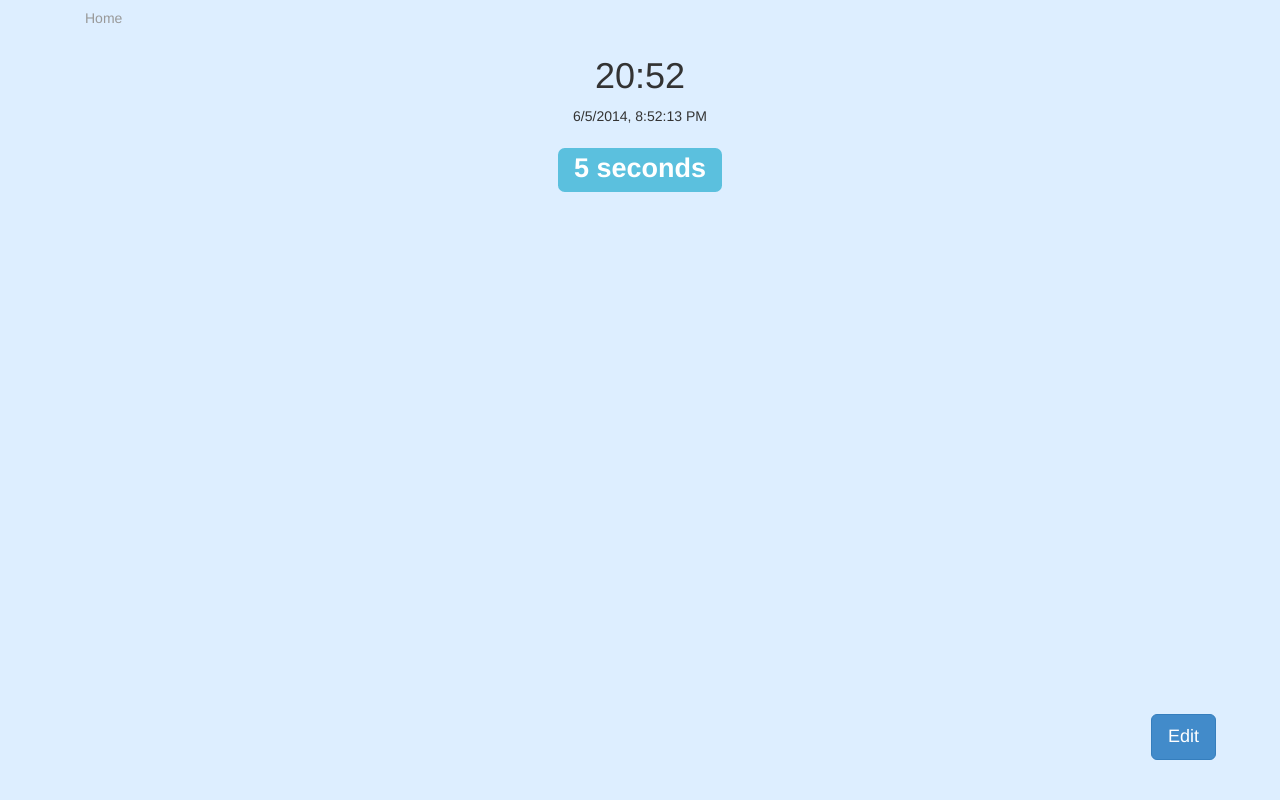
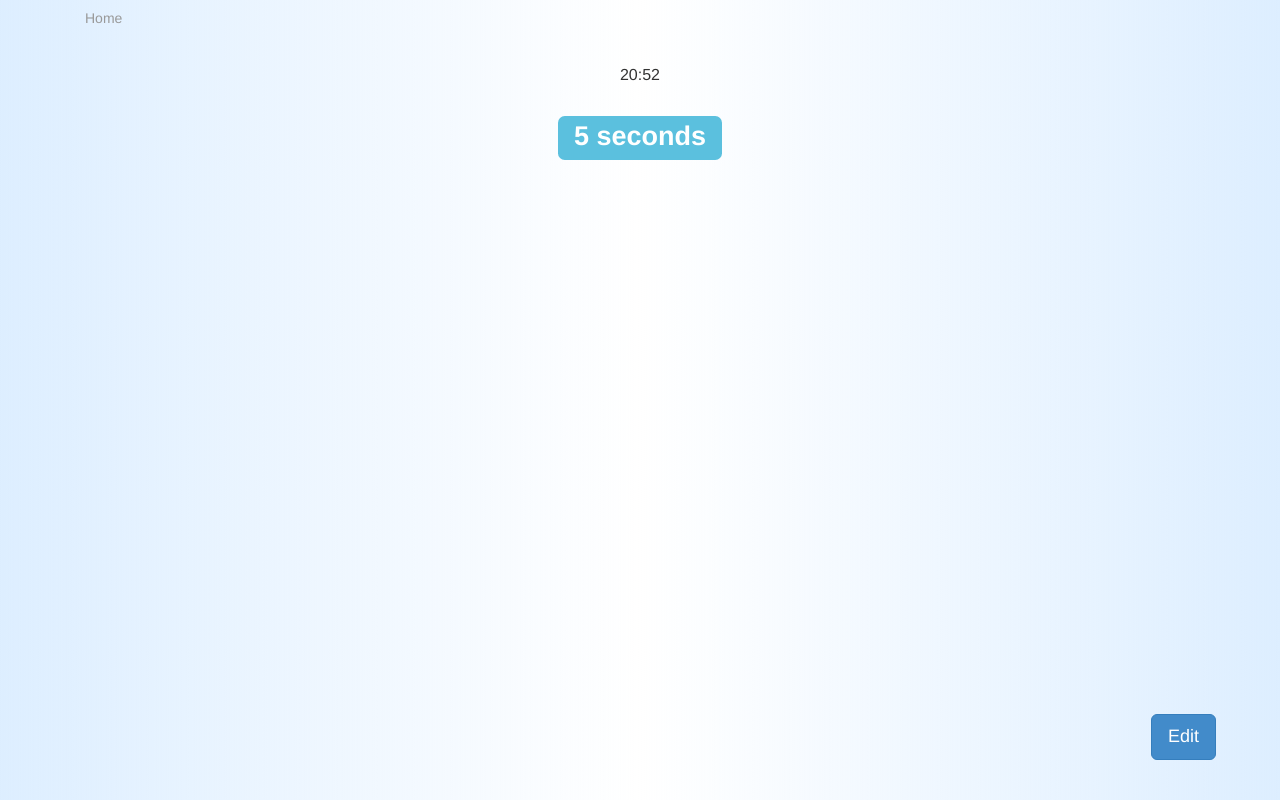
Before and after one commit to edwardsnjd/countdown, a website: page index.html in a window 1280 px wide. Drawn offline with Linux system fonts and the light colour scheme.

Commit message:
adds styling to index.html page

```diff
--- a/assets/css/dashboard.less
+++ b/assets/css/dashboard.less
@@ -2,6 +2,16 @@
 	.breadcrumb {
 		background-color: transparent;
 	}
+}
+
+.countdown-curr-time {
+  background-color: transparent;
+  border: none;
+  .box-shadow(none);
+}
+
+.countdown-header {
+  border-bottom: 0;
 }
 
 #floater {
@@ -17,8 +27,8 @@
 }
 
 .future {
-  background-color: @theme-bg-future;
+  background-image: linear-gradient(to right, @theme-bg-future, rgba(0, 0, 0, 0), @theme-bg-future);
 }
 .past {
-  background-color: @theme-bg-past;
+  background-image: linear-gradient(to right, @theme-bg-past, rgba(0, 0, 0, 0), @theme-bg-past);
 }
--- a/index.html
+++ b/index.html
@@ -11,12 +11,25 @@
           <ol class="breadcrumb">
             <li class="active"> Home </li>
           </ol>
-        </div>
+      </div>
       <section class="section Jumbotron text-center">
         <div id="floater"></div>
         <div class="text-center content">
-          <h1 id="title" class="">Title</h1>
-          <div id="whenContainer">When</div>
+          <div class="panel panel-link countdown-curr-time">
+            <div class="panel-heading countdown-header">
+              <h4 class="panel-title">
+                <a href="#countdownTime" data-parent="#accordion" data-toggle="collapse">
+                  <span id="title">Title</span>
+                </a>
+              </h4>
+            </div>
+            <div class="panel-collapse collapse" id="countdownTime">
+              <div class="panel-body">
+                <div id="whenContainer">When</div>
+              </div>
+            </div>
+          </div>
+
           <h1><span id="container" class="label label-info">Countdown</span></h1>
         </div>
 
```
Also changed, not shown: assets/css/styles.css.
